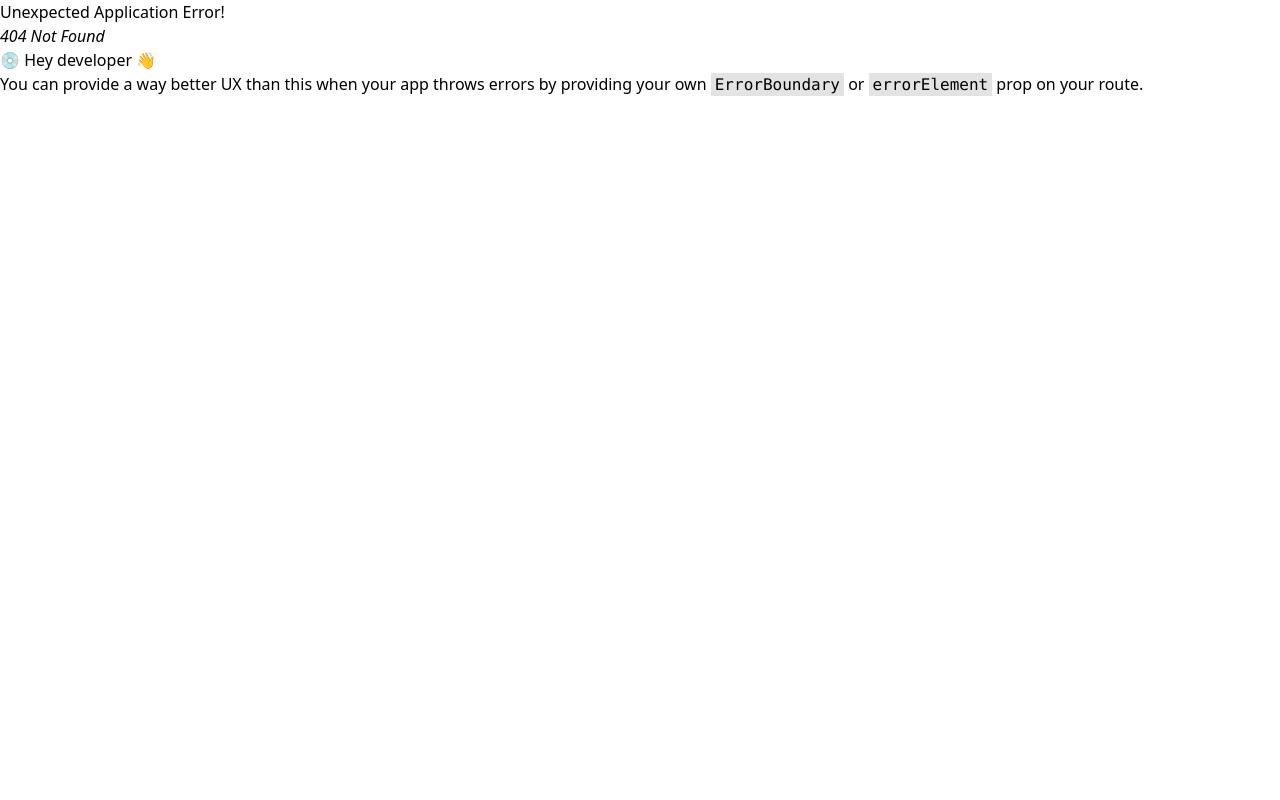
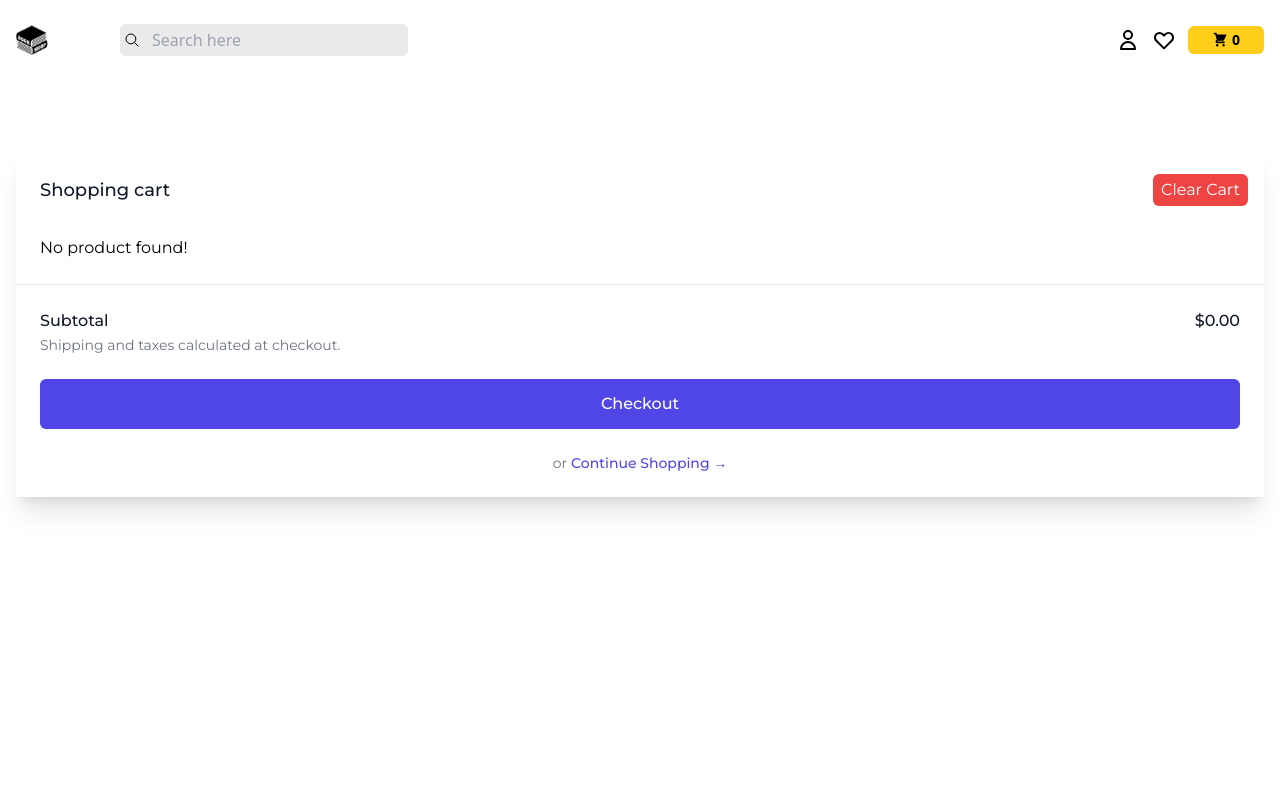
Before and after one commit to DivakovDev/book-store, a React (Vite) app in the folder frontend/: page /cart in a window 1280 px wide. Before the commit this address had no page. Shown: the top 800 px of the page. Built offline with nearby package versions, Linux system fonts and the light colour scheme.

Commit message:
Create cart page and implement all functionallities to it

```diff
--- a/frontend/src/pages/books/BookCard.jsx
+++ b/frontend/src/pages/books/BookCard.jsx
@@ -7,6 +7,7 @@
 export const BookCard = ({ book }) => {
   const dispatch = useDispatch();
 
+  // add selected product
   const handleAddToCart = (prod) => {
     dispatch(addToCart(prod));
   };
--- /dev/null
+++ b/frontend/src/pages/books/CartPage.jsx
@@ -0,0 +1,127 @@
+import { useDispatch, useSelector } from "react-redux";
+import { Link } from "react-router-dom";
+import { getImgUrl } from "../../utils/getImgUrl";
+import { removeFromCart, clearCart } from "../../redux/features/cart/cartSlice";
+
+export const CartPage = () => {
+  const cartItems = useSelector((state) => state.cart.cartItems);
+
+  const dispatch = useDispatch();
+
+  const handleRemoveFromCart = (prod) => {
+    dispatch(removeFromCart(prod));
+  };
+
+  const handleClearCart = () => {
+    dispatch(clearCart());
+  };
+
+  const totalPrice = cartItems
+    .reduce((acc, item) => acc + item.newPrice, 0)
+    .toFixed(2);
+
+  return (
+    <>
+      <div className="flex flex-col h-full mt-12 overflow-hidden bg-white shadow-xl">
+        <div className="flex-1 px-4 py-6 overflow-y-auto sm:px-6">
+          <div className="flex items-start justify-between">
+            <div className="text-lg font-medium text-gray-900">
+              Shopping cart
+            </div>
+            <div className="flex items-center ml-3 h-7 ">
+              <button
+                type="button"
+                onClick={() => handleClearCart()}
+                className="relative px-2 py-1 -m-2 text-white transition-all duration-200 bg-red-500 rounded-md hover:bg-secondary "
+              >
+                <span className="">Clear Cart</span>
+              </button>
+            </div>
+          </div>
+
+          <div className="mt-8">
+            <div className="flow-root">
+              {cartItems.length > 0 ? (
+                <ul role="list" className="-my-6 divide-y divide-gray-200">
+                  {cartItems.map((product) => (
+                    <li key={product?._id} className="flex py-6">
+                      <div className="flex-shrink-0 w-24 h-24 overflow-hidden border border-gray-200 rounded-md">
+                        <img
+                          alt=""
+                          src={`${getImgUrl(product?.coverImage)}`}
+                          className="object-cover object-center w-full h-full"
+                        />
+                      </div>
+
+                      <div className="flex flex-col flex-1 ml-4">
+                        <div>
+                          <div className="flex flex-wrap justify-between text-base font-medium text-gray-900">
+                            <h3>
+                              <Link to="/">{product?.title}</Link>
+                            </h3>
+                            <p className="sm:ml-4">${product?.newPrice}</p>
+                          </div>
+                          <p className="mt-1 text-sm text-gray-500 capitalize">
+                            <strong>Category: </strong>
+                            {product?.category}
+                          </p>
+                        </div>
+                        <div className="flex flex-wrap items-end justify-between flex-1 space-y-2 text-sm">
+                          <p className="text-gray-500">
+                            <strong>Quantity:</strong> 1
+                          </p>
+
+                          <div className="flex">
+                            <button
+                              onClick={() => handleRemoveFromCart(product)}
+                              type="button"
+                              className="font-medium text-indigo-600 hover:text-indigo-500"
+                            >
+                              Remove
+                            </button>
+                          </div>
+                        </div>
+                      </div>
+                    </li>
+                  ))}
+                </ul>
+              ) : (
+                <p>No product found!</p>
+              )}
+            </div>
+          </div>
+        </div>
+
+        <div className="px-4 py-6 border-t border-gray-200 sm:px-6">
+          <div className="flex justify-between text-base font-medium text-gray-900">
+            <p>Subtotal</p>
+            <p>${totalPrice ? totalPrice : 0}</p>
+          </div>
+          <p className="mt-0.5 text-sm text-gray-500">
+            Shipping and taxes calculated at checkout.
+          </p>
+          <div className="mt-6">
+            <Link
+              to="/checkout"
+              className="flex items-center justify-center px-6 py-3 text-base font-medium text-white bg-indigo-600 border border-transparent rounded-md shadow-sm hover:bg-indigo-700"
+            >
+              Checkout
+            </Link>
+          </div>
+          <div className="flex justify-center mt-6 text-sm text-center text-gray-500">
+            <Link to="/">
+              or
+              <button
+                type="button"
+                className="ml-1 font-medium text-indigo-600 hover:text-indigo-500"
+              >
+                Continue Shopping
+                <span aria-hidden="true"> &rarr;</span>
+              </button>
+            </Link>
+          </div>
+        </div>
+      </div>
+    </>
+  );
+};
--- a/frontend/src/routers/router.jsx
+++ b/frontend/src/routers/router.jsx
@@ -3,6 +3,7 @@
 import { Home } from "../pages/home/Home";
 import { Login } from "../components/Login";
 import { Register } from "../components/Register";
+import { CartPage } from "../pages/books/CartPage";
 
 const router = createBrowserRouter([
   {
@@ -12,9 +13,8 @@
         { path: "/orders", element: <h1>Orders</h1> },
         { path: "/about", element: <h1>About</h1> },
         { path: "/login", element: <Login/> },
-        { path: "/register", element: <Register/> }
-
-
+        { path: "/register", element: <Register/> },
+        { path: "/cart", element: <CartPage/> },
     ],
   },
 ]);
```
